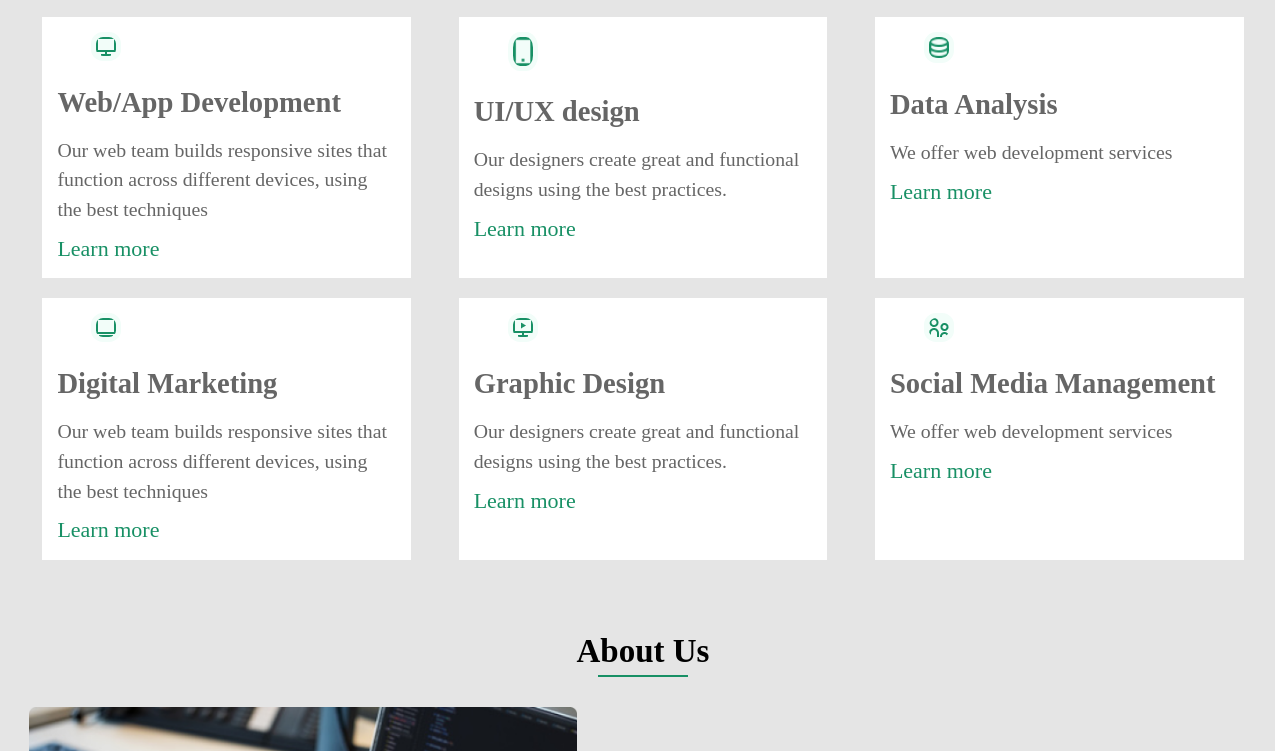
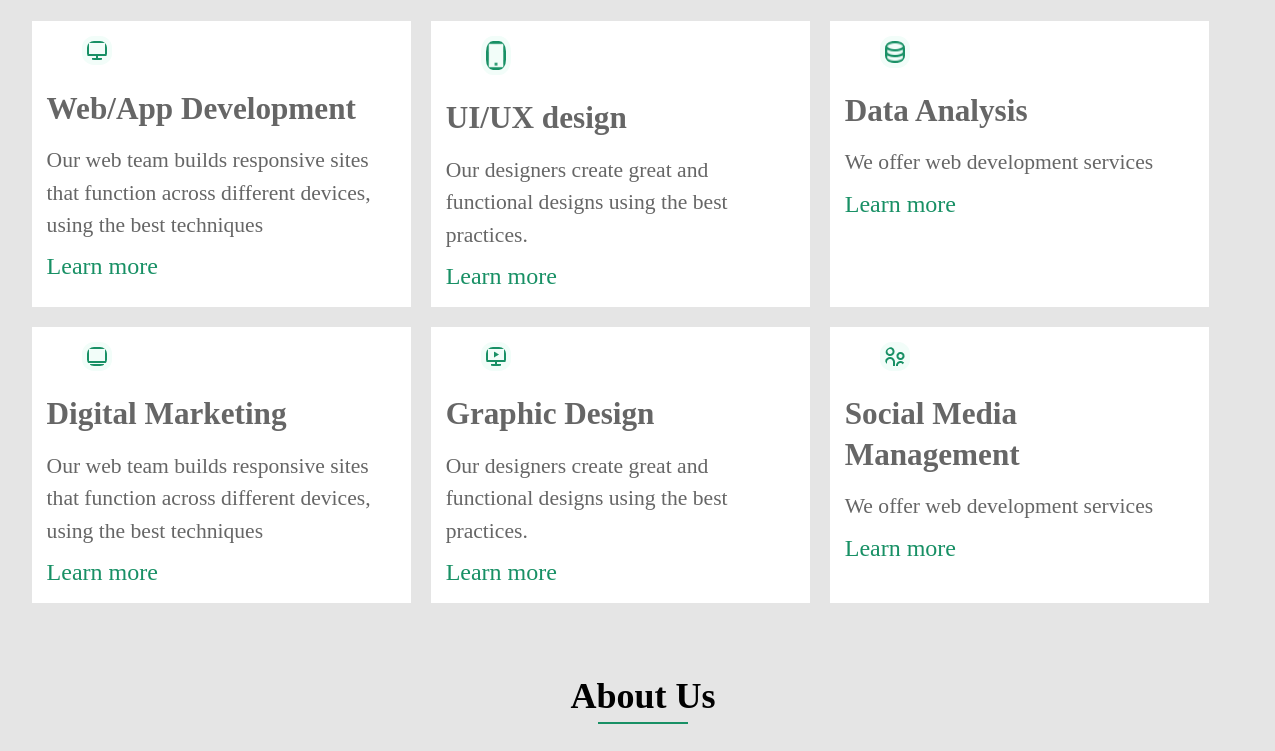
Before and after one commit to Abdulsalam24/quoric, a plain HTML site: page index.html in a window 1536 px wide. Shown: the part 742-1493 px from the top of the page, without its empty margins (125-1400 px from the left). Drawn offline with nearby package versions, Linux system fonts and the light colour scheme; files that its build step writes are made by us from their sources.

Commit message:
Update style.scss

```diff
--- a/style.scss
+++ b/style.scss
@@ -214,27 +214,6 @@ header{
     }
 }
 
-
-#service{
-        .items{
-            display: flex;
-            flex-direction: column;
-            gap: 20px;
-            .item{
-                background-color: white;
-                margin:0 auto;
-                padding:10px;
-                h3{
-                    margin: 15px 0;
-                }
-
-                a{
-                    color: $dark-green
-                }
-            }
-        }
-}
-
 .icon{
     width: 80%;
     margin: auto;
@@ -249,11 +228,11 @@ header{
 .items{
     display: flex;
     flex-direction: column;
-    gap: 20;
+    margin: 0 0 20px 0;
+    gap:20px;
     .item{
         background-color: white;
         width: 100%;
-        margin:20px auto;
         padding:15px;
         h3{
             margin: 15px 0;
@@ -472,12 +451,11 @@ footer{
 
     #service{
             .items{
-                margin: auto;
-                display: flex;
                 flex-direction: row;
                 flex-wrap: wrap;
+                padding: 0 3px;
                 .item{
-                    width: 30%;
+                    width: 31%;
                 }
             }
     }
@@ -499,11 +477,10 @@ footer{
         }
     }
 
-
     .items{
         flex-direction: row;
         gap: 20px;
-        margin: auto;
+        margin:20px auto;
     }
 
 
@@ -581,9 +558,6 @@ footer{
                 display: flex;
                 flex-direction: row;
                 flex-wrap: wrap;
-                .item{
-                    width: 30%;
-                }
             }
     }
 
@@ -635,18 +609,17 @@ footer{
 
 @media screen and (min-width: 1400px) {
     body{
-        font-size:22px;
+        font-size:24px;
     }
 
     header{
         #nav{
             .nav-div{
                 width: 80%;
-                margin: auto;
                 .left-nav{
                     width: 50%;
                     img{
-                        width: 140px;
+                        width: 160px;
                     }
                 }
 
@@ -687,8 +660,7 @@ footer{
     #service{
         .items{
             .item{
-                width: 30%;
-                padding: 15px;
+                width: 31%;
            }
         }
     }
```
